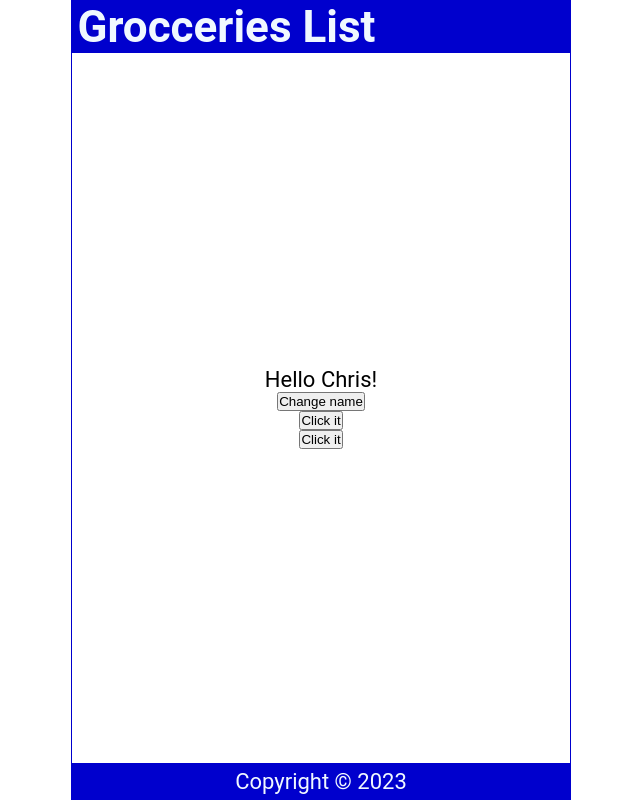
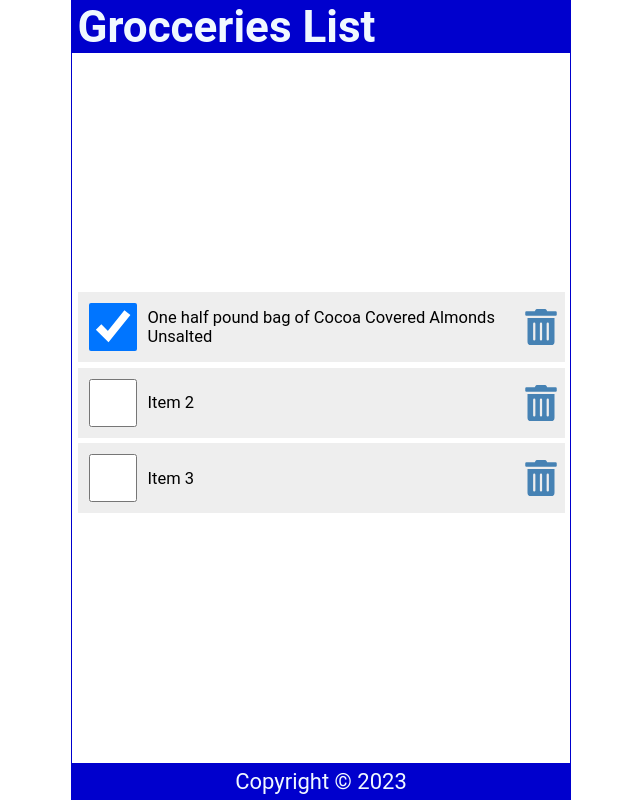
Before and after one commit to harperonline/react_in_9_hours-shoppinglist, a React (Create React App) app: page / in a window 1280 px wide. Shown: the whole page, without its empty margins (319-959 px from the left). Built offline with nearby package versions, Linux system fonts and the light colour scheme.

Commit message:
Added some maps

```diff
--- a/package.json
+++ b/package.json
@@ -8,6 +8,7 @@
     "@testing-library/user-event": "^13.5.0",
     "react": "^18.2.0",
     "react-dom": "^18.2.0",
+    "react-icons": "^4.7.1",
     "react-scripts": "5.0.1",
     "web-vitals": "^2.1.4"
   },
--- a/src/Content.js
+++ b/src/Content.js
@@ -1,35 +1,52 @@
 import React from 'react' //Component import
 import { useState } from 'react'; //Hook import
+import { FaTrashAlt } from 'react-icons/fa';
 
 const Content = () => {
 
-  const [name, setName] = useState('Chris');
-  const [count, setCount] = useState(0);
+  const [items, setItems] = useState([
+    {
+        id: 1,
+        checked: true,
+        desc: "One half pound bag of Cocoa Covered Almonds Unsalted"
+    },
+    {
+        id: 2,
+        checked: false,
+        desc: "Item 2"
+    },
+    {
+        id: 3,
+        checked: false,
+        desc: "Item 3"
+    }
+  ]);
 
-  const handleNameChange = () => {
-      const names = ['dog','cat','mouse'];
-      const int = Math.floor(Math.random() * 3);
-      setName(names[int]);
+  const handleCheck = (id) => {
+    console.log(`key: ${id}`);
   }
 
-  const handleClick = () => {
-    setCount(count + 3);
-    console.log(count);
-  }
-
-  const handleClick2 = () => {
-    console.log(count);
-  }
 
 
   return (
     <main>
-        <p onDoubleClick={handleClick}>
-            Hello {name}!
-        </p>
-        <button onClick={handleNameChange}>Change name</button>
-        <button onClick={handleClick}>Click it</button>
-        <button onClick={handleClick2}>Click it</button>
+        <ul>
+          {items.map((item) => (
+
+            <li className="item" key={item.id}>
+              <input
+                type="checkbox"
+                onChange={() => handleCheck(item.id)}
+                checked={item.checked}
+              />
+              <label>{item.desc}</label>
+              <FaTrashAlt
+                role="button"
+                tabIndex="0"/>
+            </li>
+
+          ))}
+        </ul>
     </main>
   )
 }
--- a/src/index.css
+++ b/src/index.css
@@ -57,3 +57,62 @@ footer {
   display: grid;
   place-content: center;
 }
+
+ul {
+  width: 100%;
+  list-style: none;
+  padding: 0 0.25rem 0.25rem;
+}
+
+ul li::before {
+  content: "\200B";
+}
+
+.item {
+  display: flex;
+  justify-content: flex-start;
+  align-items: center;
+  padding: 0.5rem 0 0.5rem 0.5rem;
+  margin: 0.25rem 0;
+  background-color: #eee;
+}
+
+.item:first-child {
+  margin: 0;
+}
+
+.item input[type="checkbox"] {
+  text-align: center;
+  width: 2.5rem;
+  width: 48px;
+  min-width: 48px;
+  height: 2.5rem;
+  height: 48px;
+  min-height: 48px;
+  cursor: pointer;
+  margin-right: 0.5rem;
+}
+
+.item input[type="checkbox"]:focus + label {
+  text-decoration: underline;
+}
+
+.item > label {
+  font-size: 0.75rem;
+  flex-grow: 1;
+}
+
+.item svg {
+  width: 48px;
+  min-width: 48px;
+  height: 36px;
+  font-size: 1rem;
+  color: steelblue;
+  cursor: pointer;
+}
+
+.item svg:focus,
+.item svg:hover {
+  color: red;
+  outline: none;
+}
```
Also changed, not shown: 1 other file (tests, documents, lock files or other folders).
